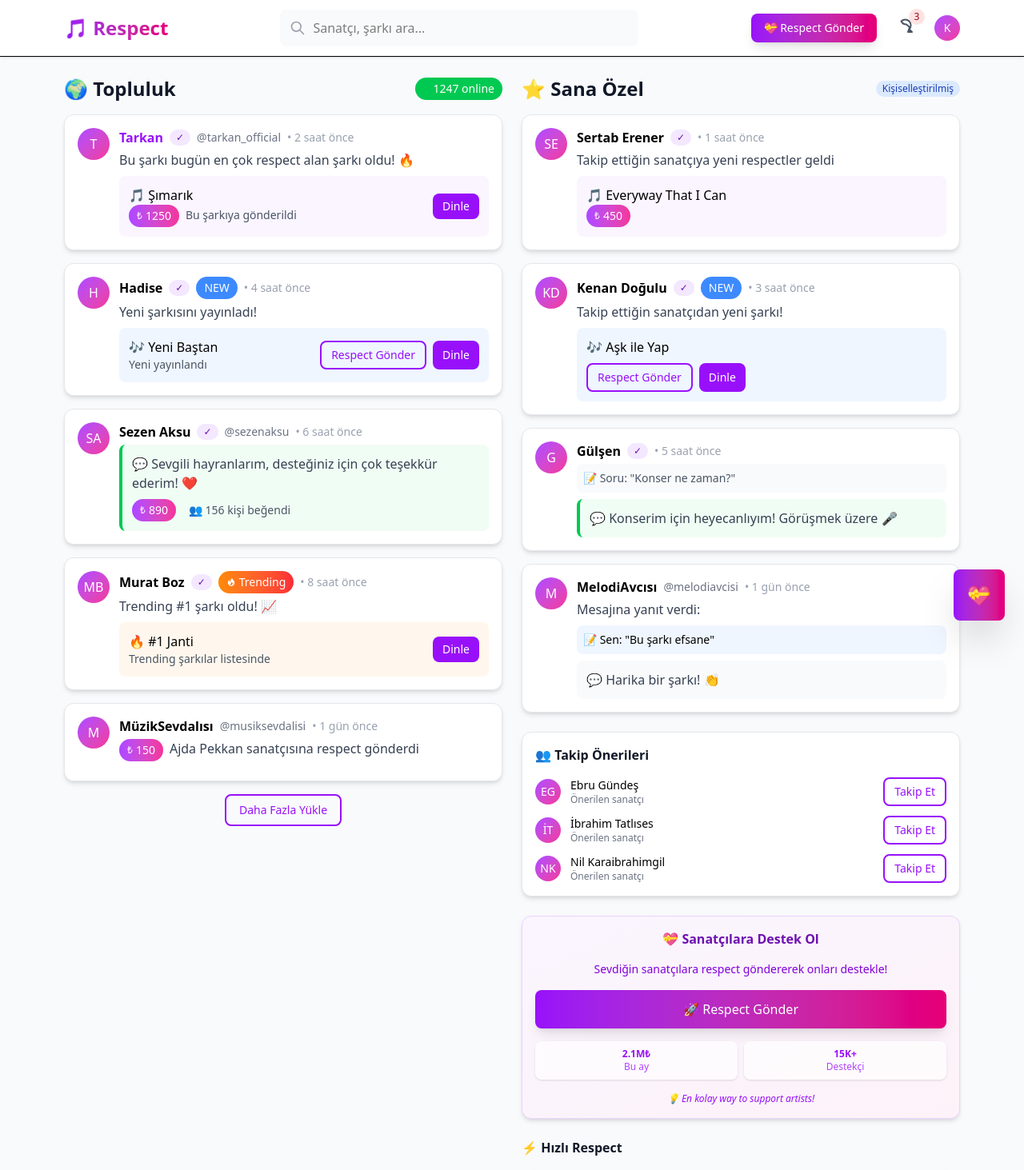
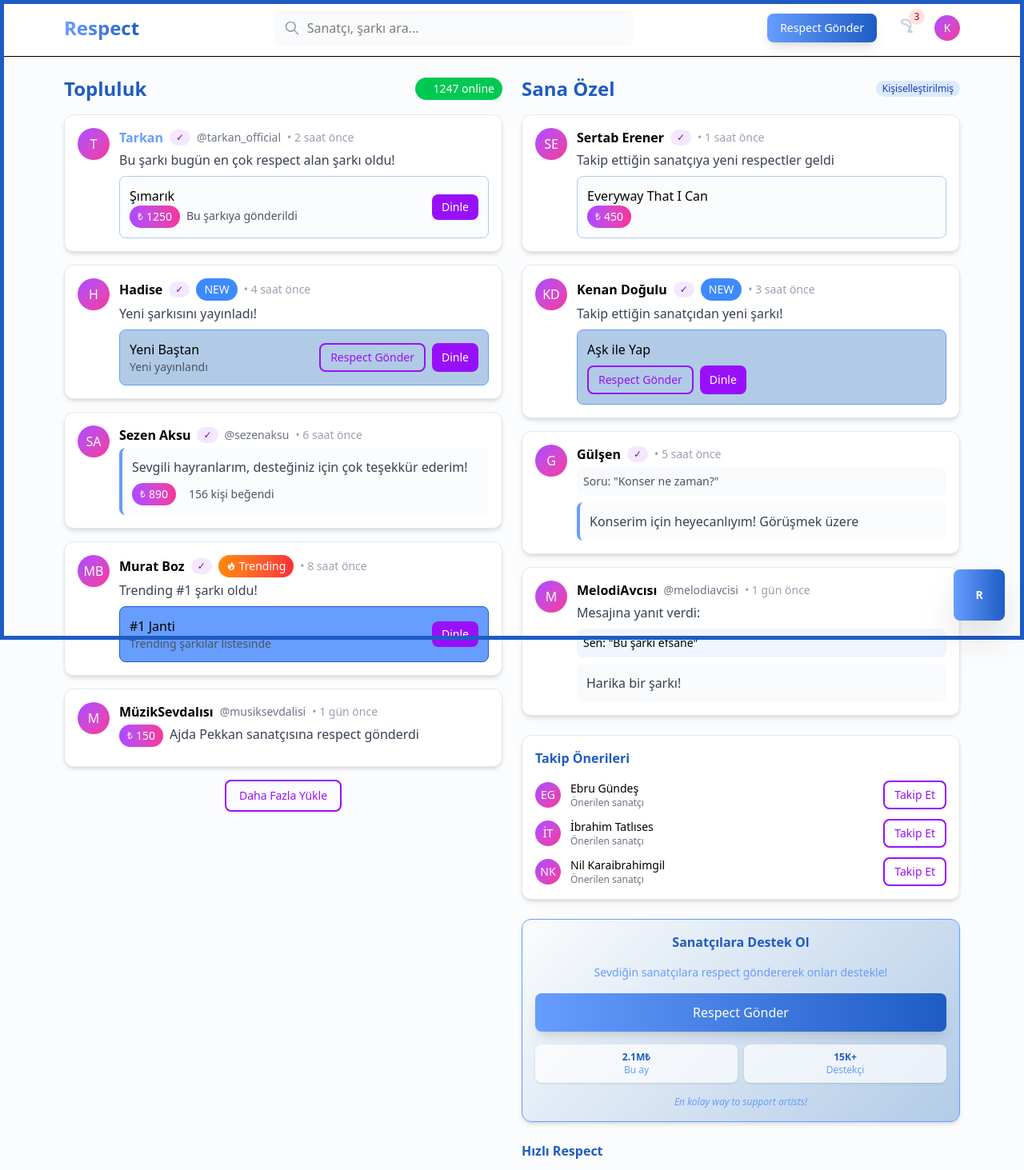
Before and after one commit to semaeryilmaz99/respect-ui-option1, a React (Vite) app: page /feed in a window 1280 px wide. Shown: the top 1463 px of the page at 80% size. Built offline with nearby package versions, Linux system fonts and the light colour scheme.

Commit message:
feed page first edits

```diff
--- a/src/pages/FeedPage.jsx
+++ b/src/pages/FeedPage.jsx
@@ -23,7 +23,7 @@ const FeedPage = () => {
         respectCount: 1250
       },
       timestamp: '2 saat önce',
-      description: 'Bu şarkı bugün en çok respect alan şarkı oldu! 🔥'
+      description: 'Bu şarkı bugün en çok respect alan şarkı oldu!'
     },
     {
       id: 2,
@@ -50,7 +50,7 @@ const FeedPage = () => {
         avatar: null,
         verified: true
       },
-      message: 'Sevgili hayranlarım, desteğiniz için çok teşekkür ederim! ❤️',
+      message: 'Sevgili hayranlarım, desteğiniz için çok teşekkür ederim!',
       timestamp: '6 saat önce',
       respectCount: 890
     },
@@ -68,7 +68,7 @@ const FeedPage = () => {
         trendingPosition: 1
       },
       timestamp: '8 saat önce',
-      description: 'Trending #1 şarkı oldu! 📈'
+      description: 'Trending #1 şarkı oldu!'
     },
     {
       id: 5,
@@ -130,7 +130,7 @@ const FeedPage = () => {
         avatar: null,
         verified: true
       },
-      message: 'Konserim için heyecanlıyım! Görüşmek üzere 🎤',
+      message: 'Konserim için heyecanlıyım! Görüşmek üzere',
       timestamp: '5 saat önce',
       originalMessage: 'Konser ne zaman?'
     },
@@ -145,7 +145,7 @@ const FeedPage = () => {
         name: 'Barış Manço',
         username: 'barismancoofficial'
       },
-      message: 'Harika bir şarkı! 👏',
+      message: 'Harika bir şarkı!',
       timestamp: '1 gün önce',
       yourMessage: 'Bu şarkı efsane'
     }
@@ -165,7 +165,14 @@ const FeedPage = () => {
               <div className="flex-1">
                 <div className="flex items-center gap-2 mb-1">
                   <button
-                    className="font-semibold text-purple-600 hover:text-purple-800 transition-colors"
+                    className="font-semibold transition-colors"
+                    style={{ color: '#669DFE' }}
+                    onMouseEnter={(e) => {
+                      e.target.style.color = '#1E5CC4';
+                    }}
+                    onMouseLeave={(e) => {
+                      e.target.style.color = '#669DFE';
+                    }}
                     onClick={() => navigate(`/artist/${item.artist.username}`)}
                   >
                     {item.artist.name}
@@ -175,10 +182,10 @@ const FeedPage = () => {
                   <span className="text-gray-400 text-sm">• {item.timestamp}</span>
                 </div>
                 <p className="text-gray-700 mb-2">{item.description}</p>
-                <div className="bg-purple-50 rounded-lg p-3">
+                <div className="rounded-lg p-3" style={{ backgroundColor: '#FBFCFD', border: '1px solid #B1CBE7' }}>
                   <div className="flex items-center justify-between">
                     <div>
-                      <h4 className="font-medium">🎵 {item.song.title}</h4>
+                      <h4 className="font-medium">{item.song.title}</h4>
                       <p className="text-sm text-gray-600">
                         <Badge.Respect amount={item.song.respectCount} className="mr-2" />
                         Bu şarkıya gönderildi
@@ -209,10 +216,10 @@ const FeedPage = () => {
                   <span className="text-gray-400 text-sm">• {item.timestamp}</span>
                 </div>
                 <p className="text-gray-700 mb-2">{item.description}</p>
-                <div className="bg-blue-50 rounded-lg p-3">
+                <div className="rounded-lg p-3" style={{ backgroundColor: '#B1CBE7', border: '1px solid #669DFE' }}>
                   <div className="flex items-center justify-between">
                     <div>
-                      <h4 className="font-medium">🎶 {item.song.title}</h4>
+                      <h4 className="font-medium">{item.song.title}</h4>
                       <p className="text-sm text-gray-600">Yeni yayınlandı</p>
                     </div>
                     <div className="flex gap-2">
@@ -242,11 +249,11 @@ const FeedPage = () => {
                   <span className="text-gray-500 text-sm">@{item.artist.username}</span>
                   <span className="text-gray-400 text-sm">• {item.timestamp}</span>
                 </div>
-                <div className="bg-green-50 border-l-4 border-green-500 rounded-lg p-3">
-                  <p className="text-gray-700 mb-2">💬 {item.message}</p>
+                <div className="border-l-4 rounded-lg p-3" style={{ backgroundColor: '#FBFCFD', borderLeftColor: '#669DFE' }}>
+                  <p className="text-gray-700 mb-2">{item.message}</p>
                   <div className="flex items-center gap-4 text-sm text-gray-600">
                     <Badge.Respect amount={item.respectCount} />
-                    <span>👥 156 kişi beğendi</span>
+                    <span>156 kişi beğendi</span>
                   </div>
                 </div>
               </div>
@@ -271,10 +278,10 @@ const FeedPage = () => {
                   <span className="text-gray-400 text-sm">• {item.timestamp}</span>
                 </div>
                 <p className="text-gray-700 mb-2">{item.description}</p>
-                <div className="bg-orange-50 rounded-lg p-3">
+                <div className="rounded-lg p-3" style={{ backgroundColor: '#669DFE', border: '1px solid #1E5CC4' }}>
                   <div className="flex items-center justify-between">
                     <div>
-                      <h4 className="font-medium">🔥 #{item.song.trendingPosition} {item.song.title}</h4>
+                      <h4 className="font-medium">#{item.song.trendingPosition} {item.song.title}</h4>
                       <p className="text-sm text-gray-600">Trending şarkılar listesinde</p>
                     </div>
                     <Button size="sm" variant="primary">Dinle</Button>
@@ -332,8 +339,8 @@ const FeedPage = () => {
                   <span className="text-gray-400 text-sm">• {item.timestamp}</span>
                 </div>
                 <p className="text-gray-700 mb-2">{item.description}</p>
-                <div className="bg-purple-50 rounded-lg p-3">
-                  <h4 className="font-medium">🎵 {item.song.title}</h4>
+                <div className="rounded-lg p-3" style={{ backgroundColor: '#FBFCFD', border: '1px solid #B1CBE7' }}>
+                  <h4 className="font-medium">{item.song.title}</h4>
                   <Badge.Respect amount={item.song.respectCount} />
                 </div>
               </div>
@@ -358,8 +365,8 @@ const FeedPage = () => {
                   <span className="text-gray-400 text-sm">• {item.timestamp}</span>
                 </div>
                 <p className="text-gray-700 mb-2">{item.description}</p>
-                <div className="bg-blue-50 rounded-lg p-3">
-                  <h4 className="font-medium">🎶 {item.song.title}</h4>
+                <div className="rounded-lg p-3" style={{ backgroundColor: '#B1CBE7', border: '1px solid #669DFE' }}>
+                  <h4 className="font-medium">{item.song.title}</h4>
                   <div className="flex gap-2 mt-2">
                     <Button size="sm" variant="outline">Respect Gönder</Button>
                     <Button size="sm" variant="primary">Dinle</Button>
@@ -386,10 +393,10 @@ const FeedPage = () => {
                   <span className="text-gray-400 text-sm">• {item.timestamp}</span>
                 </div>
                 <div className="bg-gray-50 rounded-lg p-2 mb-2 text-sm text-gray-600">
-                  📝 Soru: "{item.originalMessage}"
+                  Soru: "{item.originalMessage}"
                 </div>
-                <div className="bg-green-50 border-l-4 border-green-500 rounded-lg p-3">
-                  <p className="text-gray-700">💬 {item.message}</p>
+                                  <div className="border-l-4 rounded-lg p-3" style={{ backgroundColor: '#FBFCFD', borderLeftColor: '#669DFE' }}>
+                    <p className="text-gray-700">{item.message}</p>
                   </div>
               </div>
             </div>
@@ -413,10 +420,10 @@ const FeedPage = () => {
                 </div>
                 <p className="text-gray-700 mb-2">Mesajına yanıt verdi:</p>
                 <div className="bg-blue-50 rounded-lg p-2 mb-2 text-sm">
-                  📝 Sen: "{item.yourMessage}"
+                  Sen: "{item.yourMessage}"
                 </div>
                                   <div className="bg-gray-50 rounded-lg p-3">
-                  <p className="text-gray-700">💬 {item.message}</p>
+                    <p className="text-gray-700">{item.message}</p>
                   </div>
               </div>
             </div>
@@ -429,15 +436,33 @@ const FeedPage = () => {
   };
 
   return (
-    <div className="min-h-screen bg-gray-50">
+    <>
+      {/* Fixed Border Frame */}
+      <div style={{
+        position: 'fixed',
+        top: 0,
+        left: 0,
+        right: 0,
+        bottom: 0,
+        border: '5px solid #1E5CC4',
+        zIndex: 20,
+        pointerEvents: 'none'
+      }} />
+
+      <div className="min-h-screen" style={{ backgroundColor: '#FBFCFD' }}>
       {/* Header */}
       <header className="bg-white shadow-sm border-b sticky top-0 z-10">
         <div className="max-w-6xl mx-auto px-4 py-3">
           <div className="flex items-center justify-between">
             {/* Logo */}
             <div className="flex items-center">
-              <h1 className="text-2xl font-bold bg-gradient-to-r from-purple-600 to-pink-600 bg-clip-text text-transparent">
-                🎵 Respect
+              <h1 className="text-2xl font-bold" style={{
+                background: 'linear-gradient(90deg, #669DFE 0%, #1E5CC4 100%)',
+                WebkitBackgroundClip: 'text',
+                WebkitTextFillColor: 'transparent',
+                backgroundClip: 'text'
+              }}>
+                Respect
               </h1>
             </div>
 
@@ -452,14 +477,34 @@ const FeedPage = () => {
               <Button
                 variant="primary"
                 size="md"
-                className="hidden md:flex bg-gradient-to-r from-purple-600 to-pink-600 hover:from-purple-700 hover:to-pink-700 shadow-lg"
+                className="hidden md:flex shadow-lg transition-transform duration-300 hover:scale-105"
+                style={{
+                  background: 'linear-gradient(90deg, #669DFE 0%, #1E5CC4 100%)',
+                  border: 'none',
+                  color: 'white'
+                }}
+                onMouseEnter={(e) => {
+                  e.target.style.background = 'linear-gradient(90deg, #1E5CC4 0%, #669DFE 100%)';
+                }}
+                onMouseLeave={(e) => {
+                  e.target.style.background = 'linear-gradient(90deg, #669DFE 0%, #1E5CC4 100%)';
+                }}
                 onClick={() => navigate('/send-respect')}
               >
-                💝 Respect Gönder
+                Respect Gönder
               </Button>
 
               {/* Notifications */}
-              <button className="relative p-2 text-gray-600 hover:text-purple-600 transition-colors">
+              <button
+                className="relative p-2 transition-colors"
+                style={{ color: '#C7D0DA' }}
+                onMouseEnter={(e) => {
+                  e.target.style.color = '#669DFE';
+                }}
+                onMouseLeave={(e) => {
+                  e.target.style.color = '#C7D0DA';
+                }}
+              >
                 <svg className="w-6 h-6" fill="none" stroke="currentColor" viewBox="0 0 24 24">
                   <path strokeLinecap="round" strokeLinejoin="round" strokeWidth={2} d="M15 17h5l-3.5-3.5a7 7 0 1 0-9.96-9.96A7 7 0 0 0 13 7.5L17 11z" />
                 </svg>
@@ -492,7 +537,7 @@ const FeedPage = () => {
           {/* Topluluk Bölümü */}
           <div className="space-y-4">
             <div className="flex items-center justify-between">
-              <h2 className="text-2xl font-bold text-gray-900">🌍 Topluluk</h2>
+              <h2 className="text-2xl font-bold" style={{ color: '#1E5CC4' }}>Topluluk</h2>
               <Badge.Online count={1247} />
             </div>
 
@@ -528,7 +573,7 @@ const FeedPage = () => {
           {/* Sana Özel Bölümü */}
           <div className="space-y-4">
             <div className="flex items-center justify-between">
-              <h2 className="text-2xl font-bold text-gray-900">⭐ Sana Özel</h2>
+              <h2 className="text-2xl font-bold" style={{ color: '#1E5CC4' }}>Sana Özel</h2>
               <Badge variant="info" size="sm">Kişiselleştirilmiş</Badge>
             </div>
 
@@ -539,7 +584,7 @@ const FeedPage = () => {
             {/* Takip Önerileri */}
             <Card className="mt-6">
               <Card.Header>
-                <h3 className="font-semibold text-gray-900">👥 Takip Önerileri</h3>
+                <h3 className="font-semibold" style={{ color: '#1E5CC4' }}>Takip Önerileri</h3>
               </Card.Header>
               <Card.Body>
                 <div className="space-y-3">
@@ -560,38 +605,52 @@ const FeedPage = () => {
             </Card>
 
             {/* Ana Respect CTA */}
-            <Card className="mt-6 bg-gradient-to-br from-purple-50 to-pink-50 border-purple-200 shadow-lg">
+            <Card className="mt-6 shadow-lg" style={{
+              background: 'linear-gradient(135deg, #FBFCFD 0%, #B1CBE7 100%)',
+              borderColor: '#669DFE'
+            }}>
               <Card.Header>
-                <h3 className="font-semibold text-purple-800 text-center">💝 Sanatçılara Destek Ol</h3>
+                <h3 className="font-semibold text-center" style={{ color: '#1E5CC4' }}>Sanatçılara Destek Ol</h3>
               </Card.Header>
               <Card.Body>
                 <div className="text-center space-y-4">
-                  <p className="text-sm text-purple-700">
+                  <p className="text-sm" style={{ color: '#669DFE' }}>
                     Sevdiğin sanatçılara respect göndererek onları destekle!
                   </p>
 
                   <Button
                     variant="primary"
                     size="lg"
-                    className="w-full bg-gradient-to-r from-purple-600 to-pink-600 hover:from-purple-700 hover:to-pink-700 shadow-lg transform hover:scale-105 transition-all duration-200 font-bold"
+                    className="w-full shadow-lg transform hover:scale-105 transition-all duration-300 font-bold"
+                    style={{
+                      background: 'linear-gradient(90deg, #669DFE 0%, #1E5CC4 100%)',
+                      border: 'none',
+                      color: 'white'
+                    }}
+                    onMouseEnter={(e) => {
+                      e.target.style.background = 'linear-gradient(90deg, #1E5CC4 0%, #669DFE 100%)';
+                    }}
+                    onMouseLeave={(e) => {
+                      e.target.style.background = 'linear-gradient(90deg, #669DFE 0%, #1E5CC4 100%)';
+                    }}
                     onClick={() => navigate('/send-respect')}
                   >
-                    🚀 Respect Gönder
+                    Respect Gönder
                   </Button>
 
                                       <div className="grid grid-cols-2 gap-2 text-xs text-center">
                       <div className="bg-white/70 rounded-lg p-2 shadow-sm">
-                      <div className="font-bold text-purple-600">2.1M₺</div>
-                      <div className="text-purple-500">Bu ay</div>
+                        <div className="font-bold" style={{ color: '#1E5CC4' }}>2.1M₺</div>
+                        <div style={{ color: '#669DFE' }}>Bu ay</div>
                       </div>
                       <div className="bg-white/70 rounded-lg p-2 shadow-sm">
-                      <div className="font-bold text-purple-600">15K+</div>
-                      <div className="text-purple-500">Destekçi</div>
+                        <div className="font-bold" style={{ color: '#1E5CC4' }}>15K+</div>
+                        <div style={{ color: '#669DFE' }}>Destekçi</div>
                       </div>
                     </div>
 
-                  <p className="text-xs text-purple-600 italic">
-                    💡 En kolay way to support artists!
+                  <p className="text-xs italic" style={{ color: '#669DFE' }}>
+                    En kolay way to support artists!
                   </p>
                 </div>
               </Card.Body>
@@ -599,7 +658,7 @@ const FeedPage = () => {
 
             {/* Hızlı Respect Widget'ları */}
             <div className="mt-6 space-y-4">
-              <h3 className="font-semibold text-gray-900">⚡ Hızlı Respect</h3>
+              <h3 className="font-semibold" style={{ color: '#1E5CC4' }}>Hızlı Respect</h3>
 
               {/* Full Card Widget - Tarkan */}
               <RespectWidget
@@ -624,18 +683,30 @@ const FeedPage = () => {
       <div className="fixed bottom-6 right-6 z-40">
         <Button
           size="xl"
-          className="rounded-full h-16 w-16 bg-gradient-to-r from-purple-600 to-pink-600 hover:from-purple-700 hover:to-pink-700 shadow-2xl transform hover:scale-110 transition-all duration-300 flex items-center justify-center"
+          className="rounded-full h-16 w-16 shadow-2xl transform hover:scale-110 transition-all duration-300 flex items-center justify-center"
+          style={{
+            background: 'linear-gradient(90deg, #669DFE 0%, #1E5CC4 100%)',
+            border: 'none',
+            color: 'white'
+          }}
+          onMouseEnter={(e) => {
+            e.target.style.background = 'linear-gradient(90deg, #1E5CC4 0%, #669DFE 100%)';
+          }}
+          onMouseLeave={(e) => {
+            e.target.style.background = 'linear-gradient(90deg, #669DFE 0%, #1E5CC4 100%)';
+          }}
           onClick={() => navigate('/send-respect')}
         >
-          <span className="text-2xl">💝</span>
+          <span className="text-sm font-bold">R</span>
         </Button>
 
         {/* Floating button tooltip */}
-        <div className="absolute bottom-20 right-0 bg-gray-900 text-white text-sm px-3 py-2 rounded-lg opacity-0 hover:opacity-100 transition-opacity duration-200 whitespace-nowrap">
+        <div className="absolute bottom-20 right-0 text-white text-sm px-3 py-2 rounded-lg opacity-0 hover:opacity-100 transition-opacity duration-200 whitespace-nowrap" style={{ backgroundColor: '#1E5CC4' }}>
           Respect Gönder
         </div>
       </div>
     </div>
+    </>
   );
 };
 
--- a/src/pages/OnboardingPage.jsx
+++ b/src/pages/OnboardingPage.jsx
@@ -147,7 +147,7 @@ const OnboardingPage = () => {
     {
       id: 2,
       title: "Respect Gönder",
-      description: "Sevdiğiniz sanatçılara küçük miktarlarda destek olun, onların sanatlarını destekleyin.",
+      description: "Sevdiğiniz sanatçılara dilediğiniz miktarda destek olun, onların sanatlarını destekleyin.",
       gradient: "linear-gradient(135deg, #1E5CC4 0%, #669DFE 100%)",
       stats: "₺2M+ Gönderildi"
     },
```
Lines whose indentation alone changed are shown as unchanged.
